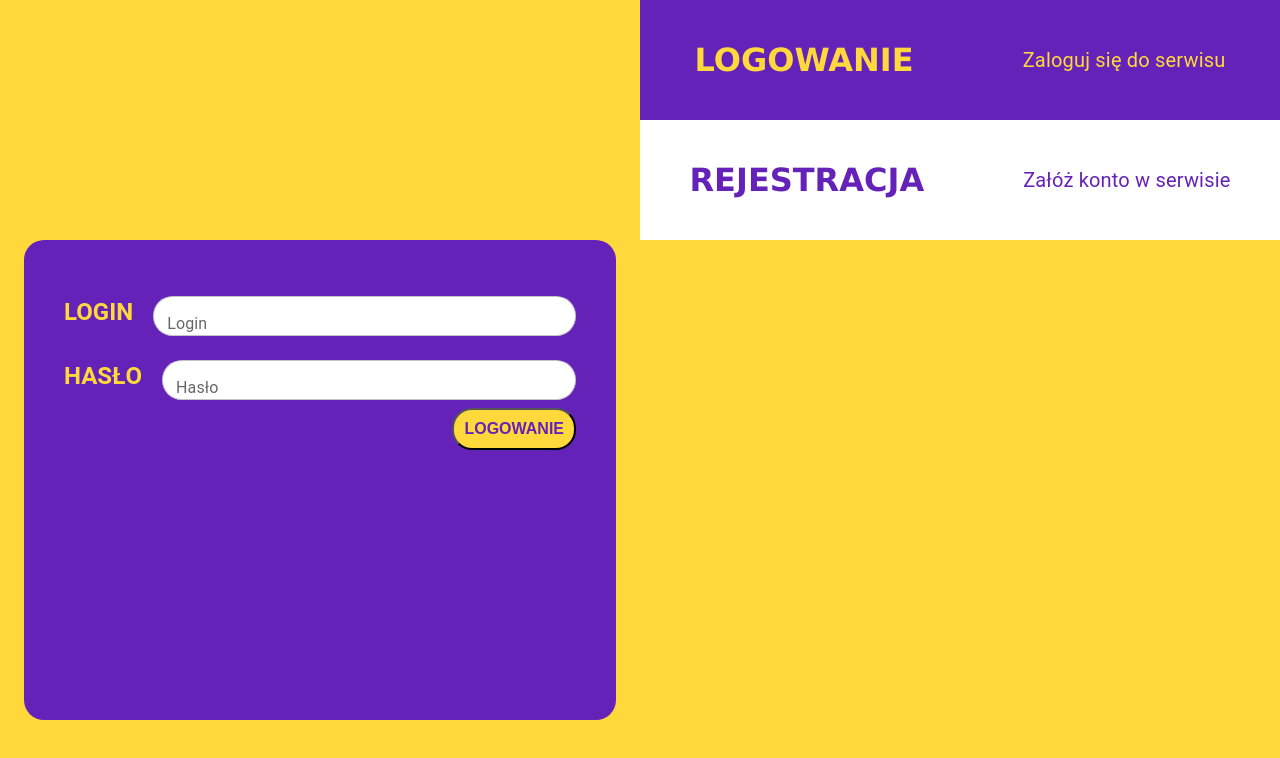
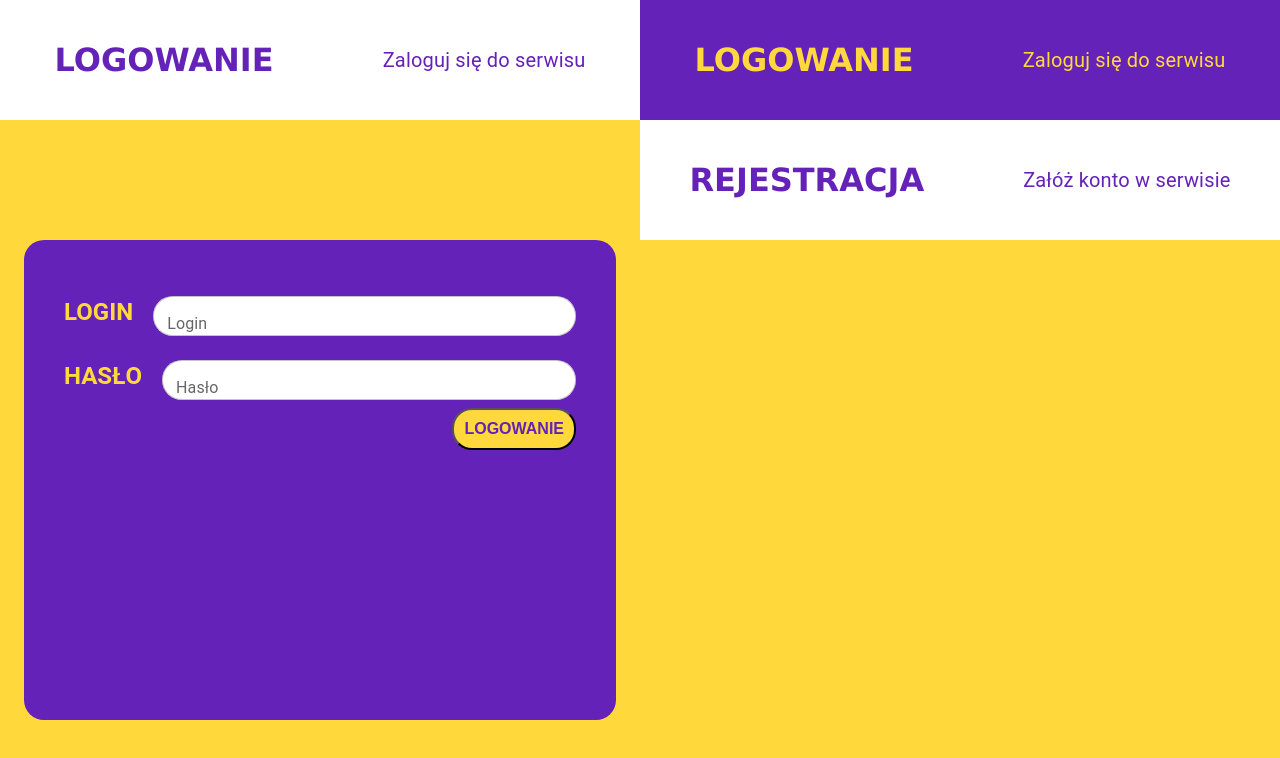
Before and after one commit to sergi255/gym-web-mobile-apps, a React (Create React App) app in the folder client/: page /login in a window 1280 px wide. Shown: the top 758 px of the page. Built offline with nearby package versions, Linux system fonts and the light colour scheme.

Commit message:
Updated navbar

```diff
--- a/client/src/components/Navbar.js
+++ b/client/src/components/Navbar.js
@@ -1,14 +1,31 @@
 import React from 'react';
 
 import { Box, Stack, Typography } from '@mui/material';
-import { Link } from 'react-router-dom';
+import { Link, useLocation } from 'react-router-dom';
 
 import '../css/navbar.css'
 
 const Navbar = () => {
+  const location = useLocation();
+
   return (
     <Box display="flex" justifyContent="flex-end">
-    <Stack direction="column" width="50%">
+      {location.pathname === '/login' ? (
+        <Box width="50%">
+          <Stack direction="row" width="100%" className='evenLinkBox'>
+              <Link className='link' to="/login">LOGOWANIE</Link>
+              <Typography fontSize="20px">Zaloguj się do serwisu</Typography>
+          </Stack>
+        </Box>
+      ) : location.pathname === '/register' && (
+        <Box width="50%">
+          <Stack direction="row" className='evenLinkBox'>
+              <Link className='link' to="/register">REJESTRACJA</Link>
+              <Typography fontSize="20px">Załóż konto w serwisie</Typography>
+          </Stack>
+      </Box>
+      )}
+      <Box width="50%">
         <Stack direction="row" className='oddLinkBox'>
             <Link className='link' to="/login">LOGOWANIE</Link>
             <Typography fontSize="20px">Zaloguj się do serwisu</Typography>
@@ -17,7 +34,7 @@ const Navbar = () => {
             <Link className='link' to="/register">REJESTRACJA</Link>
             <Typography fontSize="20px">Załóż konto w serwisie</Typography>
         </Stack>
-    </Stack>
+      </Box>
     </Box>
   );
 };
```
